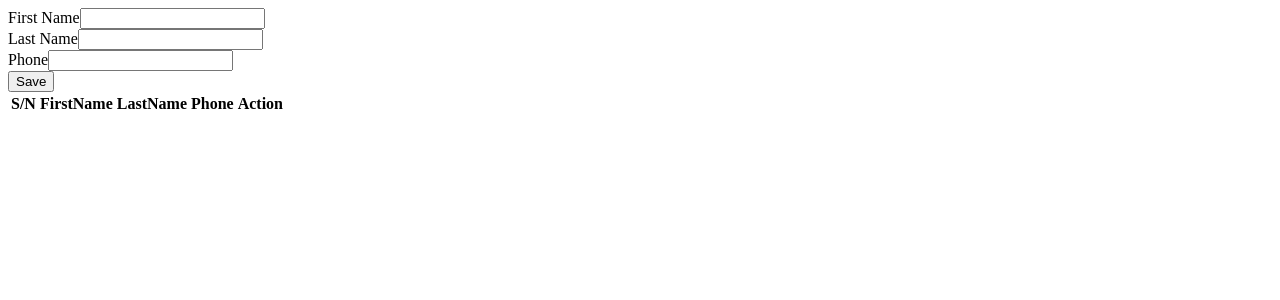
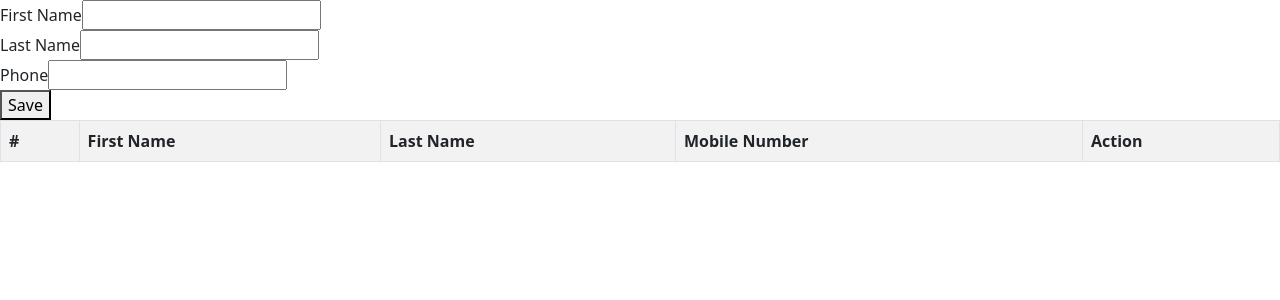
Before and after one commit to Juliet-chime/phoebook, a React (Create React App) app: page / in a window 1280 px wide. Shown: the top 300 px of the page. Built offline with nearby package versions, Linux system fonts and the light colour scheme.

Commit message:
Added Local Storage

```diff
--- a/public/index.html
+++ b/public/index.html
@@ -10,21 +10,16 @@
       content="Web site created using create-react-app"
     />
     <link rel="apple-touch-icon" href="%PUBLIC_URL%/logo192.png" />
-    <!--
-      manifest.json provides metadata used when your web app is installed on a
-      user's mobile device or desktop. See https://developers.google.com/web/fundamentals/web-app-manifest/
-    -->
+
     <link rel="manifest" href="%PUBLIC_URL%/manifest.json" />
-    <!--
-      Notice the use of %PUBLIC_URL% in the tags above.
-      It will be replaced with the URL of the `public` folder during the build.
-      Only files inside the `public` folder can be referenced from the HTML.
+    <link
+      href="https://cdn.jsdelivr.net/npm/bootstrap@5.1.3/dist/css/bootstrap.min.css"
+      rel="stylesheet"
+      integrity="sha384-1BmE4kWBq78iYhFldvKuhfTAU6auU8tT94WrHftjDbrCEXSU1oBoqyl2QvZ6jIW3"
+      crossorigin="anonymous"
+    />
 
-      Unlike "/favicon.ico" or "favicon.ico", "%PUBLIC_URL%/favicon.ico" will
-      work correctly both with client-side routing and a non-root public URL.
-      Learn how to configure a non-root public URL by running `npm run build`.
-    -->
-    <title>React App</title>
+    <title>React Phone-Book</title>
   </head>
   <body>
     <noscript>You need to enable JavaScript to run this app.</noscript>
--- a/src/form.jsx
+++ b/src/form.jsx
@@ -8,7 +8,7 @@ const Form = ({
   handleUpdatePerson,
 }) => {
   const [person, setPerson] = useState({
-    id: 0,
+    id: 1,
     firstname: "",
     lastname: "",
     phone: "",
--- a/src/phonebook.jsx
+++ b/src/phonebook.jsx
@@ -1,8 +1,21 @@
-import { useState } from "react";
+import { useEffect, useState } from "react";
 import Form from "./form";
 
 const Phonebook = () => {
-  const [persons, setPersons] = useState([]);
+  const [persons, setPersons] = useState(() => {
+    const existingPersons = localStorage.getItem("persons");
+
+    if (existingPersons) {
+      return JSON.parse(existingPersons);
+    } else {
+      return [];
+    }
+  });
+
+  useEffect(() => {
+    localStorage.setItem("persons", JSON.stringify(persons));
+  }, [persons]);
+
   const [isEditing, setIsEditing] = useState(false);
   const [currentPerson, setCurrentPerson] = useState({});
 
@@ -38,13 +51,13 @@ const Phonebook = () => {
         setCurrentPerson={setCurrentPerson}
         handleUpdatePerson={handleUpdatePerson}
       ></Form>
-      <table>
+      <table className=" table table-striped table-bordered">
         <tbody>
           <tr>
-            <th>S/N</th>
-            <th colSpan={1}>FirstName</th>
-            <th colSpan={1}>LastName</th>
-            <th colSpan={1}>Phone</th>
+            <th>#</th>
+            <th colSpan={1}>First Name</th>
+            <th colSpan={1}>Last Name</th>
+            <th colSpan={1}>Mobile Number</th>
             <th colSpan={2}>Action</th>
           </tr>
           {persons.map((person) => (
```
